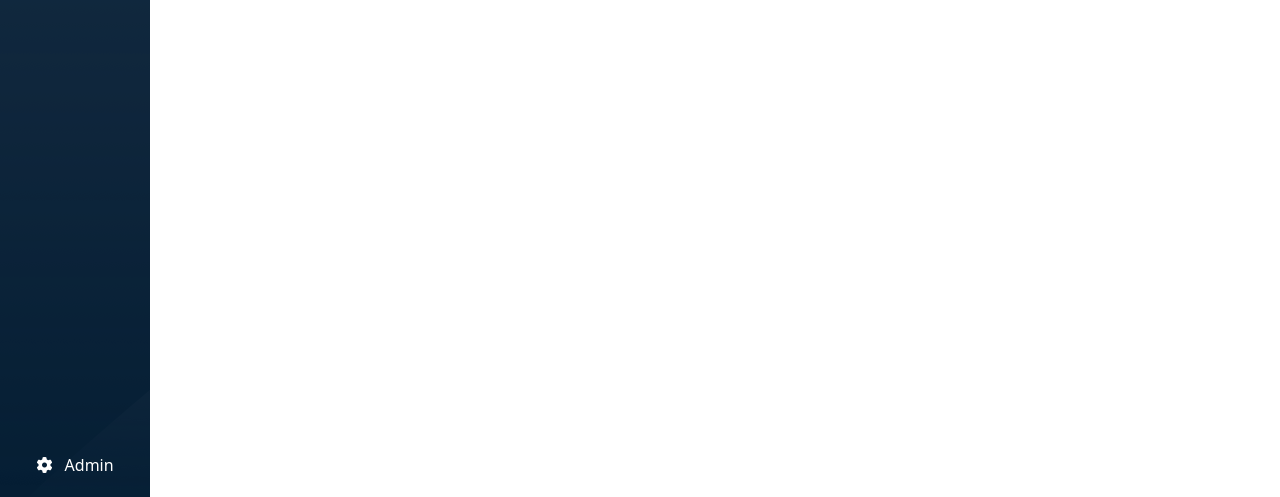
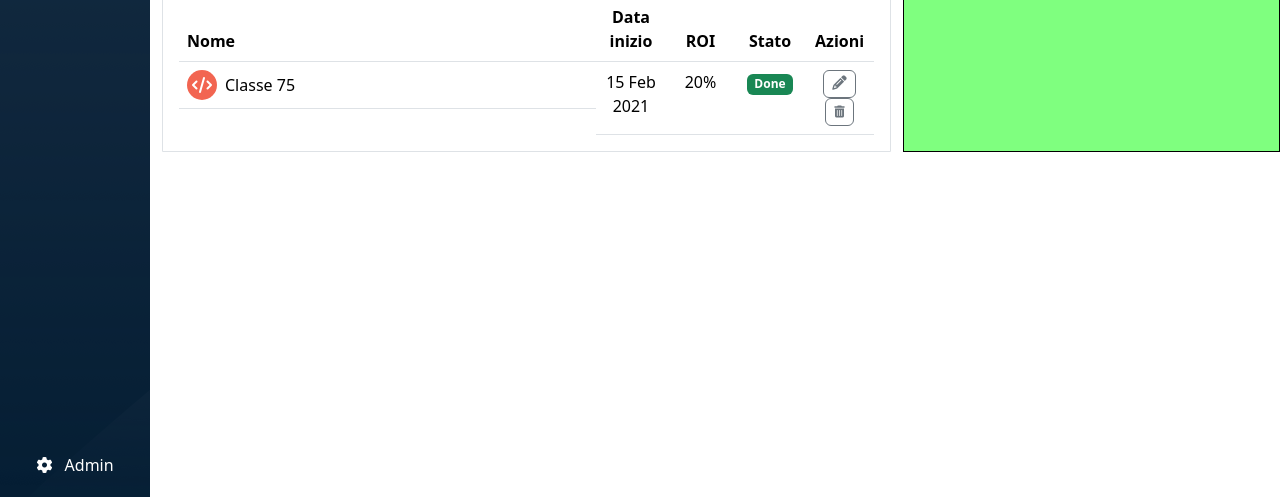
Before and after one commit to pierdomenicoguarnieri/html-css-bootstrap-dashboard, a plain HTML site: page index.html in a window 1280 px wide. Shown: the part 303-800 px from the top of the page. Drawn offline with nearby package versions, Linux system fonts and the light colour scheme.

Commit message:
feat: #pg-planner layout

```diff
--- a/assets/css/style.css
+++ b/assets/css/style.css
@@ -16,12 +16,28 @@
   border: 1px solid black;
 }
 
+.pg-w-60{
+  width: 60%;
+}
+
 .pg-w-30{
   width: 30%;
 }
 
 .pg-w-20{
   width: 20%;
+}
+
+.pg-w-10{
+  width: 10%;
+}
+
+.pg-fs-7{
+  font-size: 0.9rem;
+}
+
+.offcanvas{
+  --bs-offcanvas-width: 800px;
 }
 
 header{
@@ -77,8 +93,12 @@ main .pg-top-bar .badge{
   background-color: rgba(5, 66, 151, 0.7);
 }
 
-.offcanvas{
-  --bs-offcanvas-width: 800px;
+main #pg-planner tbody .pg-table-icon{
+  width: 25px;
+  height: 25px;
+  border-radius: 50%;
+  background-color: #F26551;
+  padding: 15px;
 }
 
 @media screen and (max-width: 767px) {
--- a/index.html
+++ b/index.html
@@ -236,9 +236,50 @@
 
         <div class="pg-main-content">
           <div class="container-fluid">
-            <div class="row row-cols-md-1">
-              <div class="col-lg-8 d-flex flex-column debug-3">
-                <div class="pg-planner">
+            <div class="row row-cols-md-1 py-4">
+              <div class="col-lg-8 d-flex flex-column">
+
+                <div id="pg-planner" class="border rounded-top-2">
+
+                  <div class="pg-table-title border-bottom">
+                    <h2 class="bg-light rounded-top-2 mb-0 px-4 pb-3 pt-1 fw-normal">Prossime classi</h2>
+                  </div>
+                  <div class="pg-table-container px-3">
+                    <table class="table table-hover">
+                      <thead>
+                        <tr>
+                          <th class="pg-w-60">Nome</th>
+                          <th class="pg-w-10 text-center">Data inizio</th>
+                          <th class="pg-w-10 text-center">ROI</th>
+                          <th class="pg-w-10 text-center">Stato</th>
+                          <th class="pg-w-10 text-center">Azioni</th>
+                        </tr>
+                      </thead>
+                      <tbody>
+                        <tr>
+                          <td class="d-flex align-items-center">
+                            <div class="pg-table-icon d-flex justify-content-center align-items-center me-2">
+                              <i class=" fa-solid fa-code text-white"></i>
+                            </div>
+                            <span>Classe 75</span>
+                          </td>
+
+                          <td class="text-center"><span>15 Feb 2021</span></td>
+
+                          <td class="text-center"><span>20%</span></td>
+
+                          <td class="text-center"><span class="badge text-bg-success">Done</span></td>
+
+                          <td class="text-center">
+                            <button type="button" class="btn btn-outline-secondary <button type="button" class="btn btn-primary"
+                            style="--bs-btn-padding-y: .25rem; --bs-btn-padding-x: .5rem; --bs-btn-font-size: .75rem;"><i class="pg-fs-7 fa-solid fa-pencil"></i></button>
+                            <button type="button" class="btn btn-outline-secondary <button type="button" class="btn btn-primary"
+                            style="--bs-btn-padding-y: .25rem; --bs-btn-padding-x: .5rem; --bs-btn-font-size: .75rem;"><i class="fa-solid fa-trash-can"></i></button>
+                          </td>
+                        </tr>
+                      </tbody>
+                    </table>
+                  </div>
 
                 </div>
 
```
